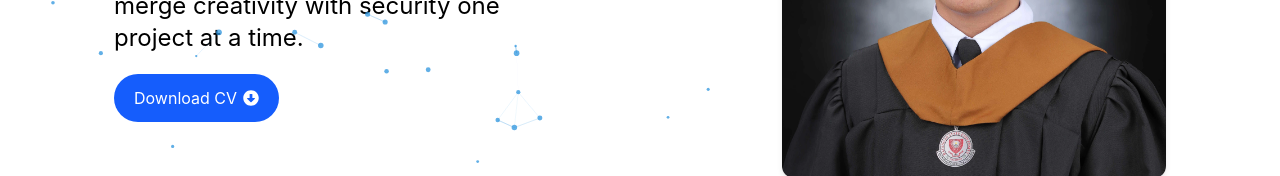
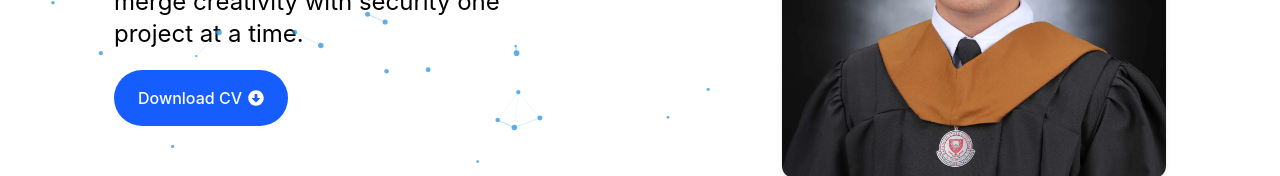
Before and after one commit to Fenrir-qt/nico-portfolio-v2, a React (Vite) app: page / in a window 1280 px wide. Shown: the part 486-662 px from the top of the page. Built offline with nearby package versions, Linux system fonts and the light colour scheme.

Commit message:
Improve button padding

```diff
--- a/src/components/Hero.jsx
+++ b/src/components/Hero.jsx
@@ -35,8 +35,8 @@ export default function Hero() {
             with security one project at a time.
           </p>
           <div className="flex gap-2">
-            <button className="mt-5 px-4 md:px-5 py-4 xl:py-3 rounded-full bg-blue-600 text-white hover:bg-blue-700 duration-200 cursor-pointer z-10 flex items-center gap-1.5">
-              <a href={CV} className="text-base" download>
+            <button className="mt-5 px-6 py-4 rounded-full bg-blue-600 text-white hover:bg-blue-700 duration-200 cursor-pointer z-10 flex items-center gap-1.5" aria-label="download-cv-button">
+              <a href={CV} className="text-base font-medium " download>
                 Download CV{" "}
               </a>
               <FaArrowAltCircleDown />
```
